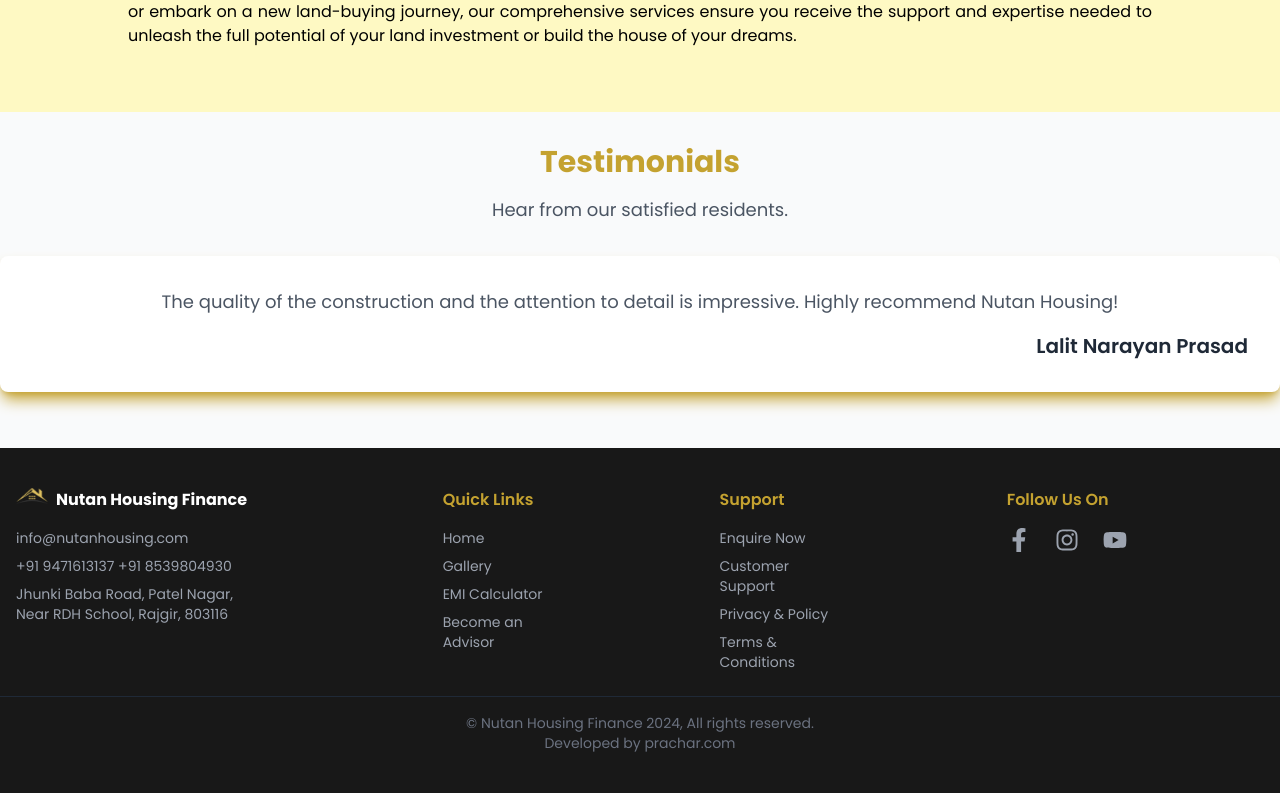
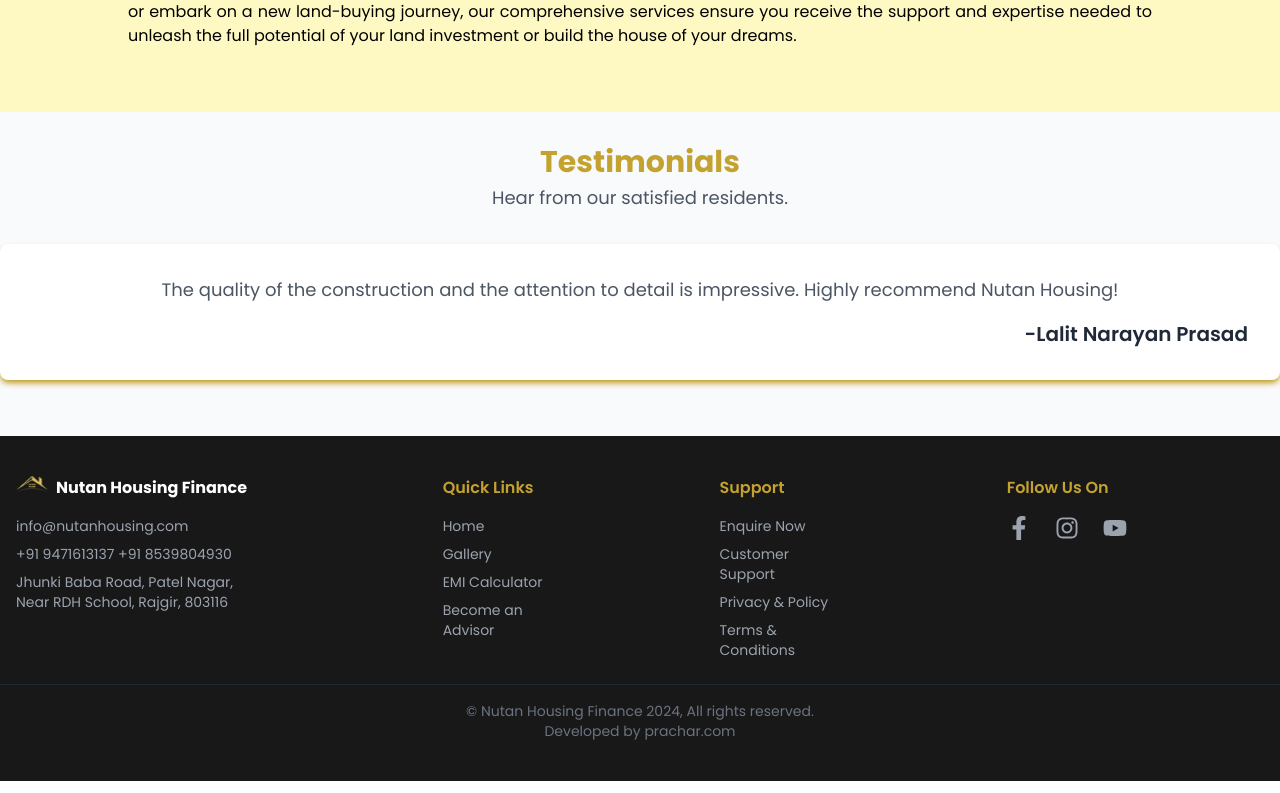
Before and after one commit to meaviishek/Nutan-Housing, a React (Vite) app in the folder Frontend/: page / in a window 1280 px wide. Shown: the part 2386-3179 px from the top of the page. Built offline with nearby package versions, Linux system fonts and the light colour scheme.

Commit message:
first commit

```diff
--- a/Frontend/src/components/pages/Home.jsx
+++ b/Frontend/src/components/pages/Home.jsx
@@ -110,13 +110,13 @@
       {/* Testimonials */}
       <section className="py-8 bg-gray-50" id="testimonials">
         <div className="container mx-auto text-center mb-8">
-          <h2 className="text-3xl font-bold text-primary mb-4">Testimonials</h2>
+          <h2 className="text-3xl font-bold text-primary mb-1">Testimonials</h2>
           <p className="text-lg text-gray-600 mb-6">Hear from our satisfied residents.</p>
         </div>
         <div className="max-w-7xl mx-auto text-center h-40">
-          <div className="bg-white rounded-lg shadow-lg shadow-primary p-8 transition-transform duration-300 ease-in-out">
+          <div className="bg-white rounded-lg shadow-md shadow-primary p-8 transition-transform duration-300 ease-in-out">
             <p className="text-gray-600 text-lg mb-4">{testimonialsData[currentIndex].testimonial}</p>
-            <h3 className="text-xl text-end font-semibold text-gray-800">{testimonialsData[currentIndex].name}</h3>
+            <h3 className="text-xl text-end font-semibold text-gray-800">-{testimonialsData[currentIndex].name}</h3>
           </div>
         </div>
       </section>
```
